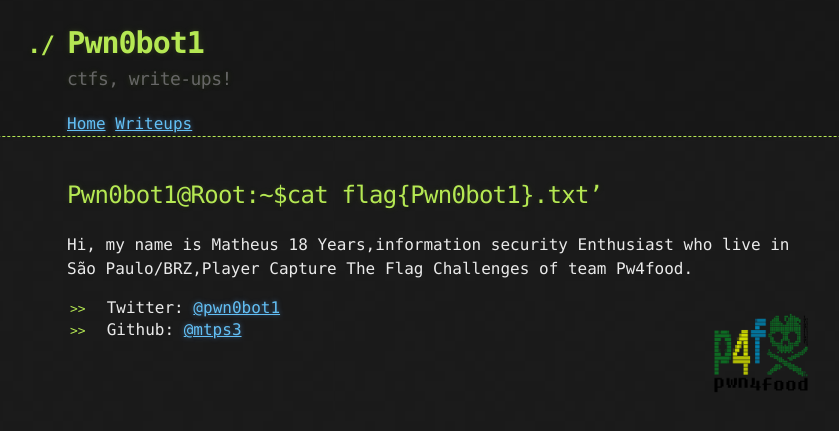
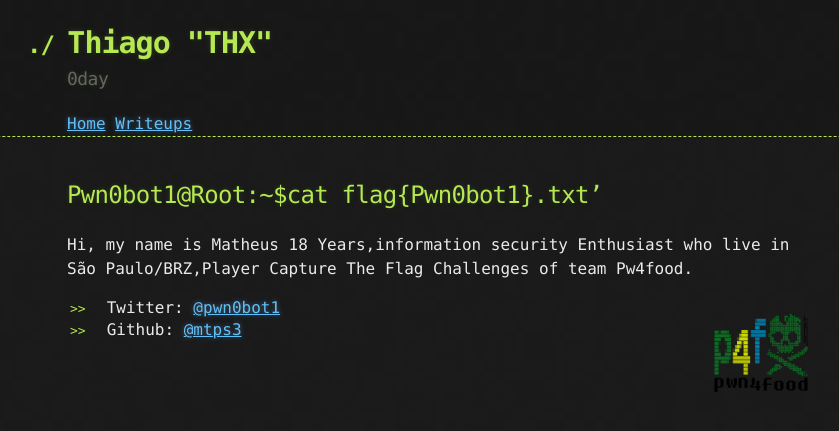
Before and after one commit to mtps3/Mtps3.github.io, a Jekyll site: the page built from index.md, in a window 1280 px wide. Shown: the top 431 px of the page, without its empty margins (198-1037 px from the left). Built offline with Jekyll 4.4.1, drawn with Linux system fonts in a browser that asks for light colours.

Commit message:
Update header.html

```diff
--- a/_includes/header.html
+++ b/_includes/header.html
@@ -1,6 +1,6 @@
 <div class="container">
-        <h1>Pwn0bot1</h1>
-        <h2>ctfs, write-ups!</h2>
+        <h1>Thiago "THX"</h1>
+        <h2>0day</h2>
 
         <section id="navigation">
         {% for page in site.pages %}
```
